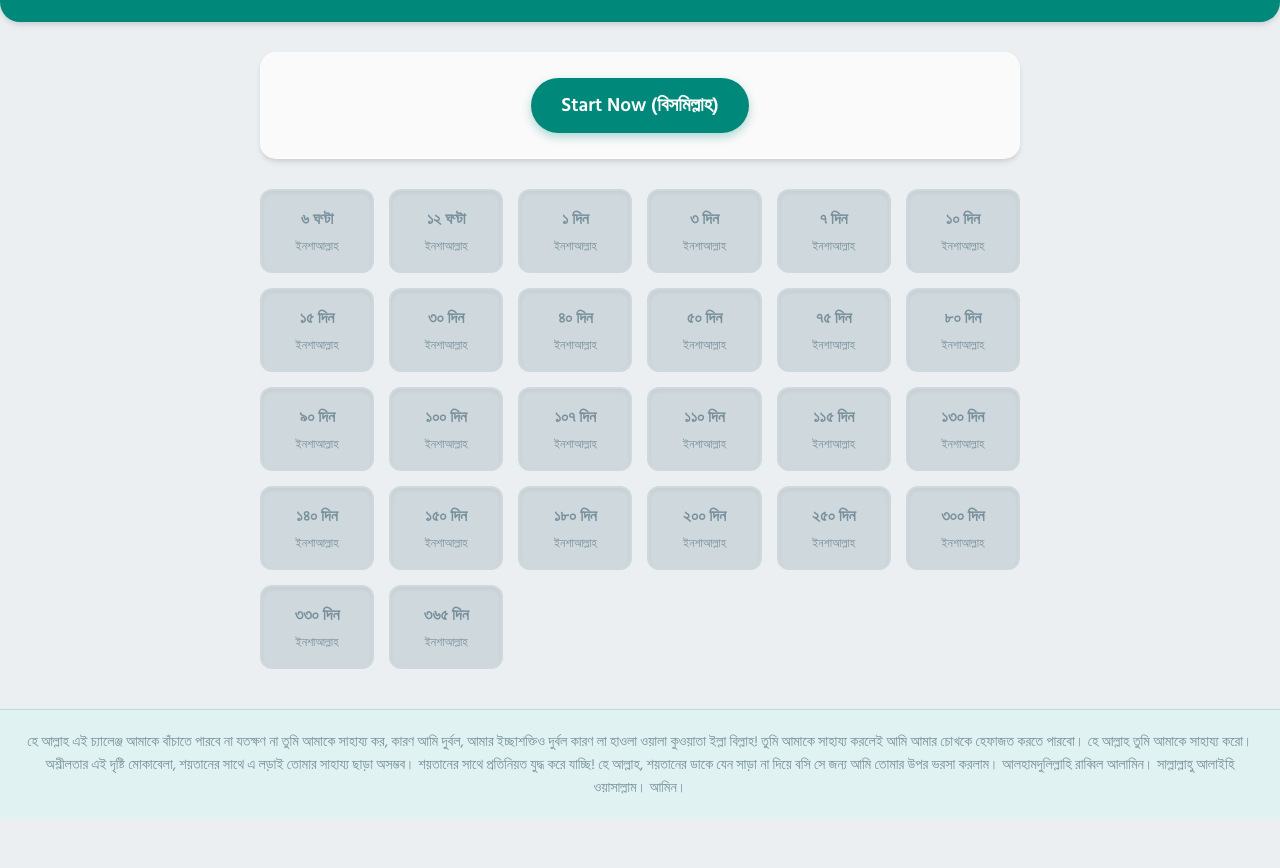
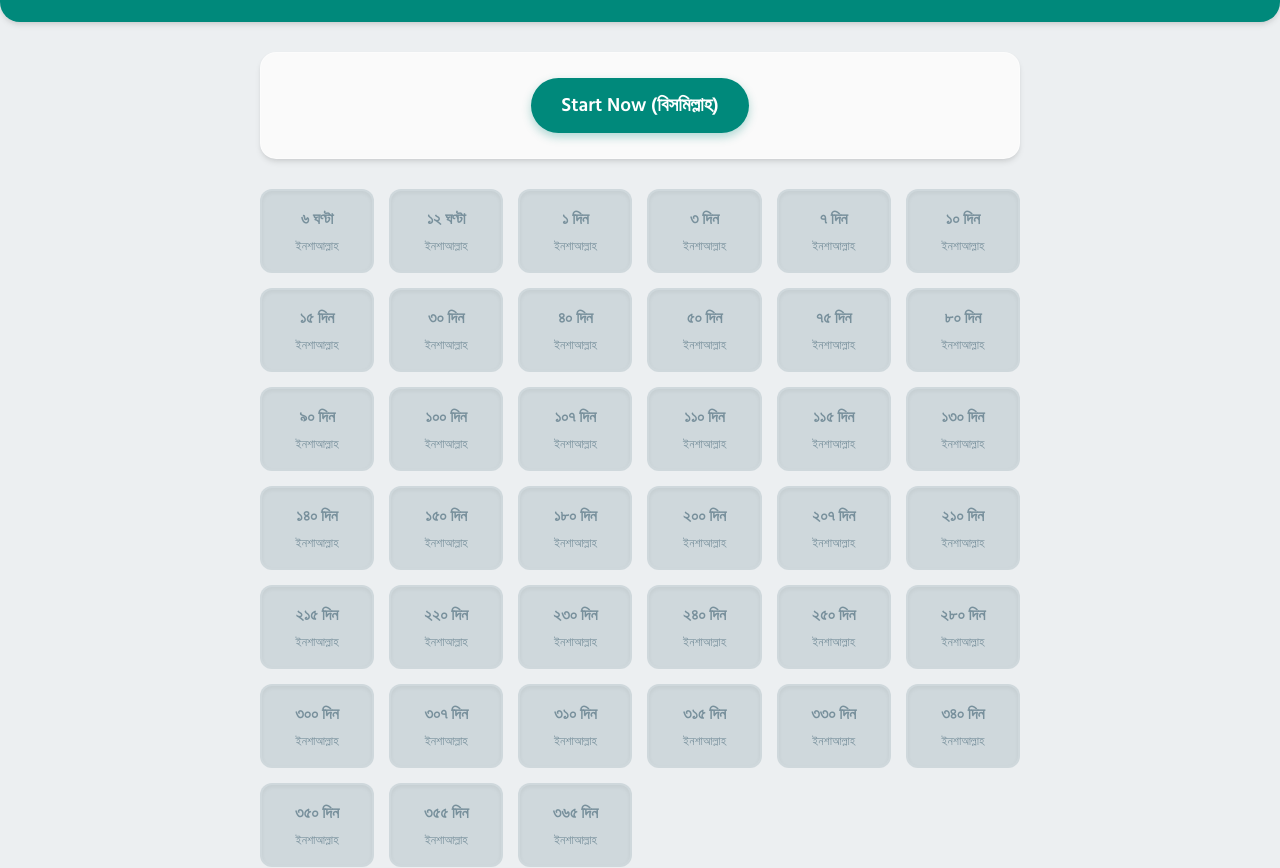
Before and after one commit to aazmanul/Clean-Eye-v2, a plain HTML site: page index.html in a window 1280 px wide. Shown: the part 98-966 px from the top of the page. Before the commit the page ends 917 px from the top, so only its background shows below. Drawn offline with Linux system fonts and the light colour scheme.

Commit message:
Add files via upload

```diff
--- a/index.html
+++ b/index.html
@@ -247,9 +247,22 @@
             { label: '১৫০ দিন', time: 150 * ONE_DAY },
             { label: '১৮০ দিন', time: 180 * ONE_DAY },
             { label: '২০০ দিন', time: 200 * ONE_DAY },
+            { label: '২০৭ দিন', time: 207 * ONE_DAY },
+            { label: '২১০ দিন', time: 210 * ONE_DAY },
+            { label: '২১৫ দিন', time: 215 * ONE_DAY },
+            { label: '২২০ দিন', time: 220 * ONE_DAY },
+            { label: '২৩০ দিন', time: 230 * ONE_DAY },
+            { label: '২৪০ দিন', time: 240 * ONE_DAY },
             { label: '২৫০ দিন', time: 250 * ONE_DAY },
+            { label: '২৮০ দিন', time: 280 * ONE_DAY },
             { label: '৩০০ দিন', time: 300 * ONE_DAY },
+            { label: '৩০৭ দিন', time: 307 * ONE_DAY },
+            { label: '৩১০ দিন', time: 310 * ONE_DAY },
+            { label: '৩১৫ দিন', time: 315 * ONE_DAY },
             { label: '৩৩০ দিন', time: 330 * ONE_DAY },
+            { label: '৩৪০ দিন', time: 340 * ONE_DAY },
+            { label: '৩৫০ দিন', time: 350 * ONE_DAY },
+            { label: '৩৫৫ দিন', time: 355 * ONE_DAY },
             { label: '৩৬৫ দিন', time: 365 * ONE_DAY }
         ];
 
@@ -319,7 +332,7 @@
                 const cards = document.querySelectorAll('.card');
                 cards.forEach(c => {
                     c.classList.remove('completed');
-                    c.querySelector('small').innerText = 'লক করা';
+                    c.querySelector('small').innerText = 'ইনশাআল্লাহ';
                 });
 
                 checkStatus();
@@ -351,7 +364,7 @@
                 if (elapsed >= ms.time) {
                     if (!card.classList.contains('completed')) {
                         card.classList.add('completed');
-                        card.querySelector('small').innerText = 'সম্পন্ন হয়েছে';
+                        card.querySelector('small').innerText = 'সম্পন্ন হয়েছে আলহামদুলিল্লাহ';
                     }
                 }
             });
```
